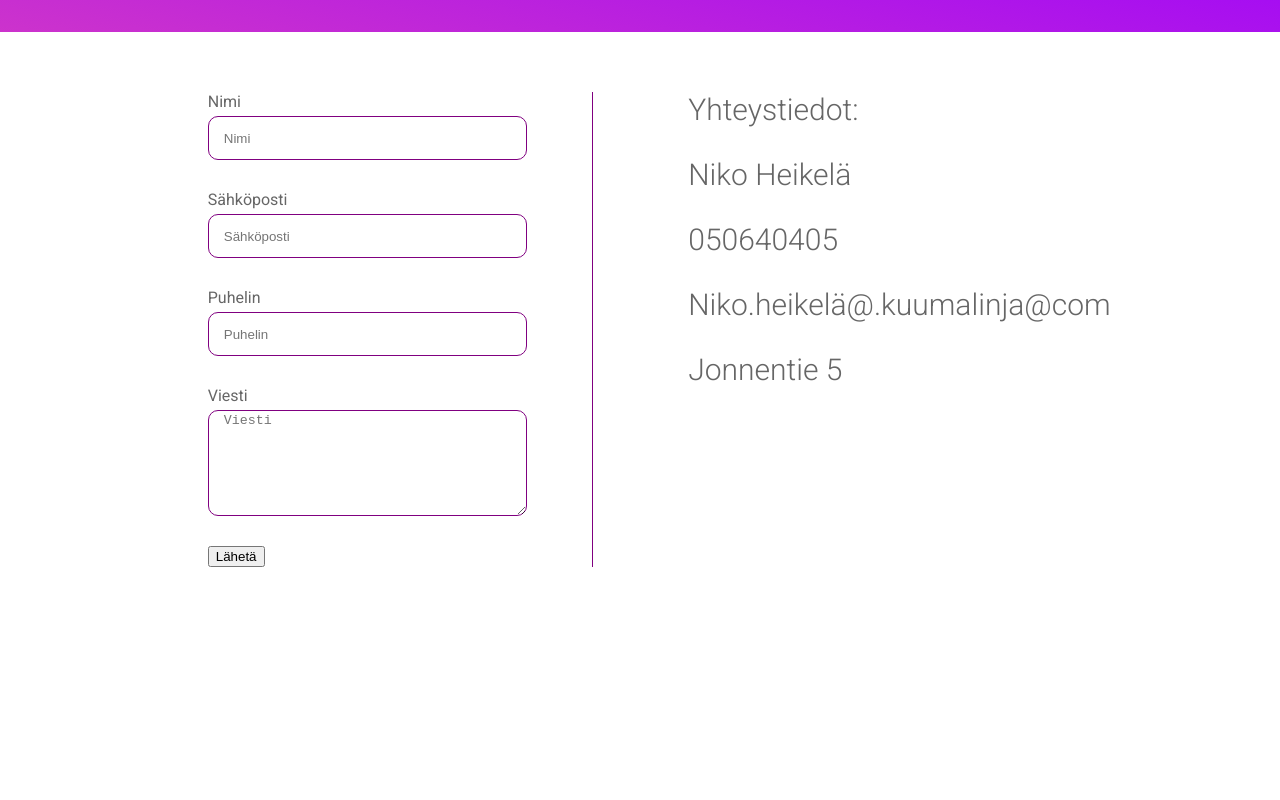
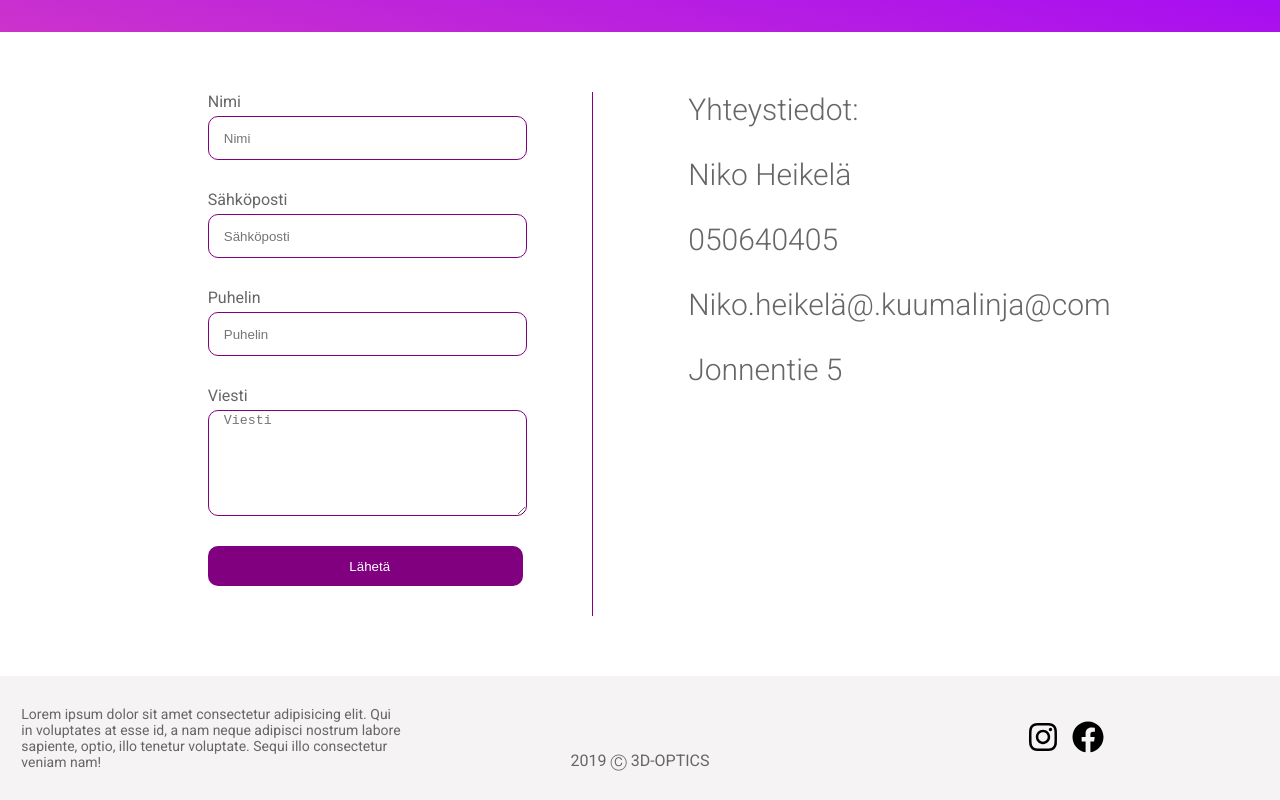
Before and after one commit to Kartturi/3dOptics, a Gatsby site: page / in a window 1280 px wide. Shown: the part 2226-3026 px from the top of the page. Before the commit the page ends 2793 px from the top, so only its background shows below. Built offline with nearby package versions, Linux system fonts and the light colour scheme; Gatsby itself is replaced by a stand-in of ours.

Commit message:
init finish

```diff
--- a/src/components/contact.js
+++ b/src/components/contact.js
@@ -19,22 +19,39 @@ const Contact = () => {
           <form onSubmit={handleSubmit}>
             <label>
               Nimi
-              <input type="text" placeholder="Nimi" />
+              <input
+                className="contact__left_input"
+                type="text"
+                placeholder="Nimi"
+              />
             </label>
             <label>
               Sähköposti
-              <input type="email" placeholder="Sähköposti" />
+              <input
+                className="contact__left_input"
+                type="email"
+                placeholder="Sähköposti"
+              />
             </label>
             <label>
               Puhelin
-              <input type="phone" placeholder="Puhelin" />
+              <input
+                className="contact__left_input"
+                type="phone"
+                placeholder="Puhelin"
+              />
             </label>
             <label>
               Viesti
               <textarea placeholder="Viesti"></textarea>
             </label>
-
-            <button type="submit">Lähetä</button>
+            <label>
+              <input
+                className="contact__left_submit"
+                type="submit"
+                value="Lähetä"
+              />
+            </label>
           </form>
         </div>
         <div className="contact__right">
--- /dev/null
+++ b/src/components/footer.js
@@ -0,0 +1,45 @@
+import React from "react"
+import { FontAwesomeIcon } from "@fortawesome/react-fontawesome"
+import {
+  faInstagram,
+  fab,
+  faFacebook,
+} from "@fortawesome/free-brands-svg-icons"
+
+const Footer = () => {
+  return (
+    <div className="footer">
+      <div className="footer__item footer__text">
+        <p>
+          Lorem ipsum dolor sit amet consectetur adipisicing elit. Qui in
+          voluptates at esse id, a nam neque adipisci nostrum labore sapiente,
+          optio, illo tenetur voluptate. Sequi illo consectetur veniam nam!
+        </p>
+      </div>
+      <div className="footer__item footer__copyright">
+        <p>2019 &#9400; 3D-OPTICS</p>
+      </div>
+      <div className="footer__item footer__social">
+        <FontAwesomeIcon
+          className="footer__social_icon"
+          icon={faInstagram}
+          style={{ color: "#000000", marginTop: "15px", cursor: "pointer" }}
+          size={"2x"}
+        />
+        <FontAwesomeIcon
+          className="footer__social_icon"
+          icon={faFacebook}
+          style={{
+            color: "#000000",
+            marginTop: "15px",
+            marginLeft: "15px",
+            cursor: "pointer",
+          }}
+          size={"2x"}
+        />
+      </div>
+    </div>
+  )
+}
+
+export default Footer
--- a/src/components/layout.css
+++ b/src/components/layout.css
@@ -138,7 +138,7 @@ header {
 }
 
 .service__item_title {
-  background: #3366ff;
+  background: purple;
   border-top-left-radius: 10px;
   border-top-right-radius: 10px;
   padding: 10px 0px 10px 0px;
@@ -254,7 +254,7 @@ header {
   border-right: 1px solid purple;
 }
 
-.contact__left form input {
+.contact__left_input {
   display: block;
   width: 300px;
   margin-top: 5px;
@@ -278,6 +278,21 @@ header {
   border: 1px solid purple;
 }
 
+.contact__left_submit {
+  display: block;
+  width: 315px;
+  margin-top: 5px;
+  margin-bottom: 30px;
+  height: 40px;
+  padding-left: 15px;
+  border-radius: 10px;
+  outline: none;
+  color: white;
+  background: purple;
+  border: none;
+  cursor: pointer;
+}
+
 .contact__right {
   width: 40%;
 }
@@ -292,3 +307,49 @@ header {
 }
 
 /*Contact end*/
+
+/*Footer*/
+
+.footer {
+  margin-top: 60px;
+
+  background: #f5f3f3;
+  color: #666666;
+  padding-top: 30px;
+  padding-bottom: 30px;
+
+  display: flex;
+  flex-direction: row;
+  justify-content: space-around;
+}
+
+.footer__item {
+  width: 30%;
+  text-align: center;
+}
+
+.footer__text {
+  text-align: left;
+}
+
+.footer__text p {
+  margin: 0px;
+  font-size: 14px;
+}
+
+.footer__copyright {
+  display: flex;
+  justify-content: center;
+  align-items: flex-end;
+}
+
+.footer__copyright p {
+  margin: 0px;
+  padding: 0px;
+}
+
+.footer__social_icon:hover {
+  color: yellow;
+}
+
+/*Footer end*/
--- a/src/components/layout.js
+++ b/src/components/layout.js
@@ -9,14 +9,15 @@ import React from "react"
 import PropTypes from "prop-types"
 import { useStaticQuery, graphql } from "gatsby"
 import { library } from "@fortawesome/fontawesome-svg-core"
-import { fab } from "@fortawesome/free-brands-svg-icons"
+import { fab, faInstagram } from "@fortawesome/free-brands-svg-icons"
 import { faHome, faCoffee, faHotel } from "@fortawesome/free-solid-svg-icons"
 
 import Header from "./header"
+import Footer from "./footer"
 
 import "./layout.css"
 
-library.add(fab, faHome, faCoffee, faHotel)
+library.add(fab, faHome, faCoffee, faHotel, faInstagram)
 
 const Layout = ({ children }) => {
   const data = useStaticQuery(graphql`
@@ -33,6 +34,7 @@ const Layout = ({ children }) => {
     <>
       <Header siteTitle={data.site.siteMetadata.title} />
       <main> {children}</main>
+      <Footer></Footer>
     </>
   )
 }
--- a/src/pages/index.js
+++ b/src/pages/index.js
@@ -7,6 +7,7 @@ import Hero from "../components/hero"
 import Services from "../components/services"
 import Company from "../components/company"
 import Contact from "../components/contact"
+
 import Image from "../components/image"
 import SEO from "../components/seo"
 
```
Also changed, not shown: 1 other file.
